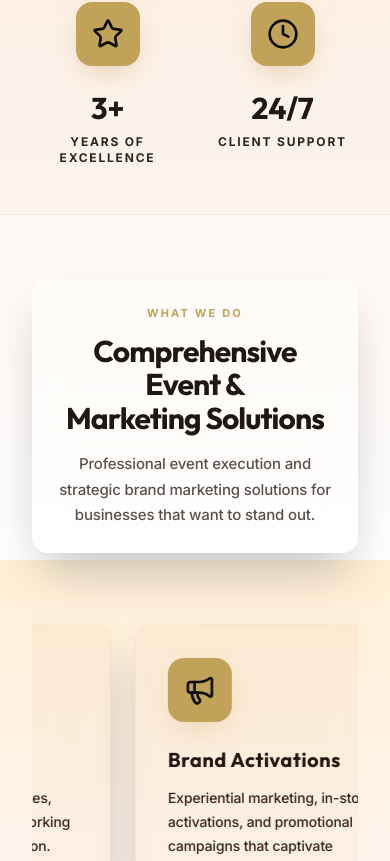
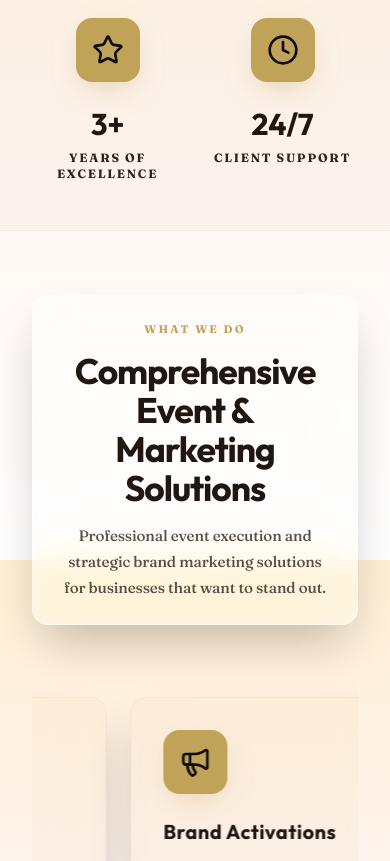
Before and after one commit to malnusagency-lgtm/wanjey-events, a Next.js app: page / in a window 390 px wide. Shown: the part 1128-1989 px from the top of the page. Built offline with nearby package versions, Linux system fonts and the light colour scheme.

Commit message:
Premium Typography: Implemented 'Fraunces' Serif body with variable font support. Integrated site-wide Fluid Typography using CSS clamp() for seamless responsiveness across all viewports.

```diff
--- a/src/app/globals.css
+++ b/src/app/globals.css
@@ -77,9 +77,9 @@
 
   body {
     @apply bg-background text-foreground antialiased;
-    font-family: var(--font-inter), system-ui, sans-serif;
+    font-family: var(--font-fraunces), system-ui, serif;
     font-weight: 400;
-    font-size: 16px;
+    font-size: clamp(1rem, 0.4vw + 0.9rem, 1.1rem);
     line-height: 1.7;
     letter-spacing: -0.01em;
     -webkit-font-smoothing: antialiased;
@@ -87,13 +87,13 @@
   }
 
   p, li, span, a, label, td, th, dd, dt, blockquote {
-    font-family: var(--font-inter), system-ui, sans-serif;
-    font-weight: 450;
+    font-family: var(--font-fraunces), system-ui, serif;
+    font-weight: 400;
     line-height: 1.7;
   }
 
   .text-muted-foreground {
-    font-weight: 450;
+    font-weight: 400;
   }
 
   h1, h2, h3, h4, h5, h6 {
@@ -123,13 +123,15 @@
   }
 
   .section-heading {
-    @apply mt-3 font-serif text-3xl font-bold md:text-4xl lg:text-[2.5rem] text-balance;
+    @apply mt-3 font-serif font-bold text-balance;
+    font-size: clamp(2rem, 5vw + 1rem, 4.5rem);
     letter-spacing: -0.03em;
-    line-height: 1.12;
+    line-height: 1.1;
   }
 
   .section-subtext {
-    @apply mx-auto mt-4 max-w-xl text-muted-foreground leading-[1.7] text-[15px] md:text-base;
+    @apply mx-auto mt-4 max-w-xl text-muted-foreground leading-[1.7];
+    font-size: clamp(0.95rem, 0.2vw + 0.9rem, 1.1rem);
   }
 
   .premium-card {
--- a/src/app/layout.tsx
+++ b/src/app/layout.tsx
@@ -1,5 +1,5 @@
 import type { Metadata } from "next";
-import { Outfit, Inter } from "next/font/google";
+import { Outfit, Fraunces } from "next/font/google";
 import "./globals.css";
 import Navbar from "@/components/Navbar";
 import Footer from "@/components/Footer";
@@ -18,11 +18,11 @@ const outfit = Outfit({
   weight: ["400", "500", "600", "700", "800", "900"],
 });
 
-const inter = Inter({
+const fraunces = Fraunces({
   subsets: ["latin"],
-  variable: "--font-inter",
+  variable: "--font-fraunces",
   display: "swap",
-  weight: ["300", "400", "500", "600", "700"],
+  axes: ["SOFT", "WONK", "opsz"],
 });
 
 export const metadata: Metadata = {
@@ -50,7 +50,7 @@ export default function RootLayout({
   children: React.ReactNode;
 }) {
   return (
-    <html lang="en" className={`${outfit.variable} ${inter.variable}`}>
+    <html lang="en" className={`${outfit.variable} ${fraunces.variable}`}>
       <body>
         <FilmGrain />
         <SmoothScroll />
--- a/tailwind.config.ts
+++ b/tailwind.config.ts
@@ -18,7 +18,7 @@ export default {
     extend: {
       fontFamily: {
         serif: ["var(--font-outfit)", "system-ui", "sans-serif"],
-        sans: ["var(--font-inter)", "system-ui", "sans-serif"],
+        sans: ["var(--font-fraunces)", "system-ui", "serif"],
       },
       colors: {
         border: "hsl(var(--border))",
```
